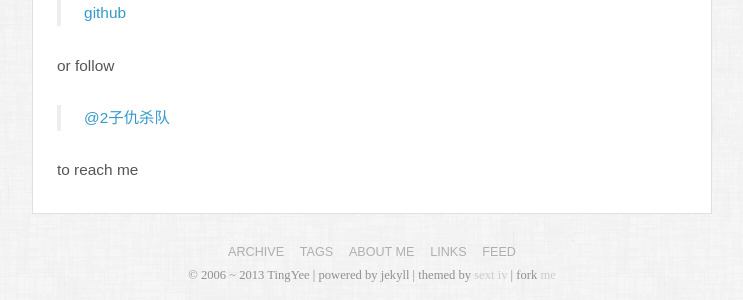
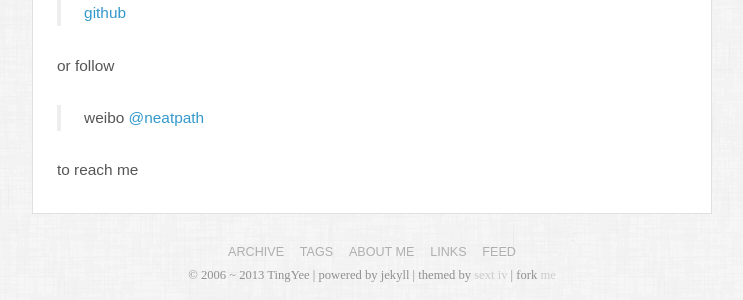
Before and after one commit to julytwilight/julytwilight.github.com, a Jekyll site: the page built from about.markdown, in a window 1280 px wide. Shown: the part 362-662 px from the top of the page, without its empty margins (268-1011 px from the left). Built offline with Jekyll 4.4.1, drawn with Linux system fonts in a browser that asks for light colours; some web fonts are replaced; Markdown is read by kramdown in place of the engine named in the settings.

Commit message:
modify weibo link

```diff
--- a/about.markdown
+++ b/about.markdown
@@ -13,6 +13,6 @@ Github
 
 or follow
 
-> [@2子仇杀队](http://weibo.com/2146096683)
+> weibo [@neatpath](http://weibo.com/3504093051)
 
 to reach me
```
Also changed, not shown: media/files/2013/go-with-python.png (deleted).
